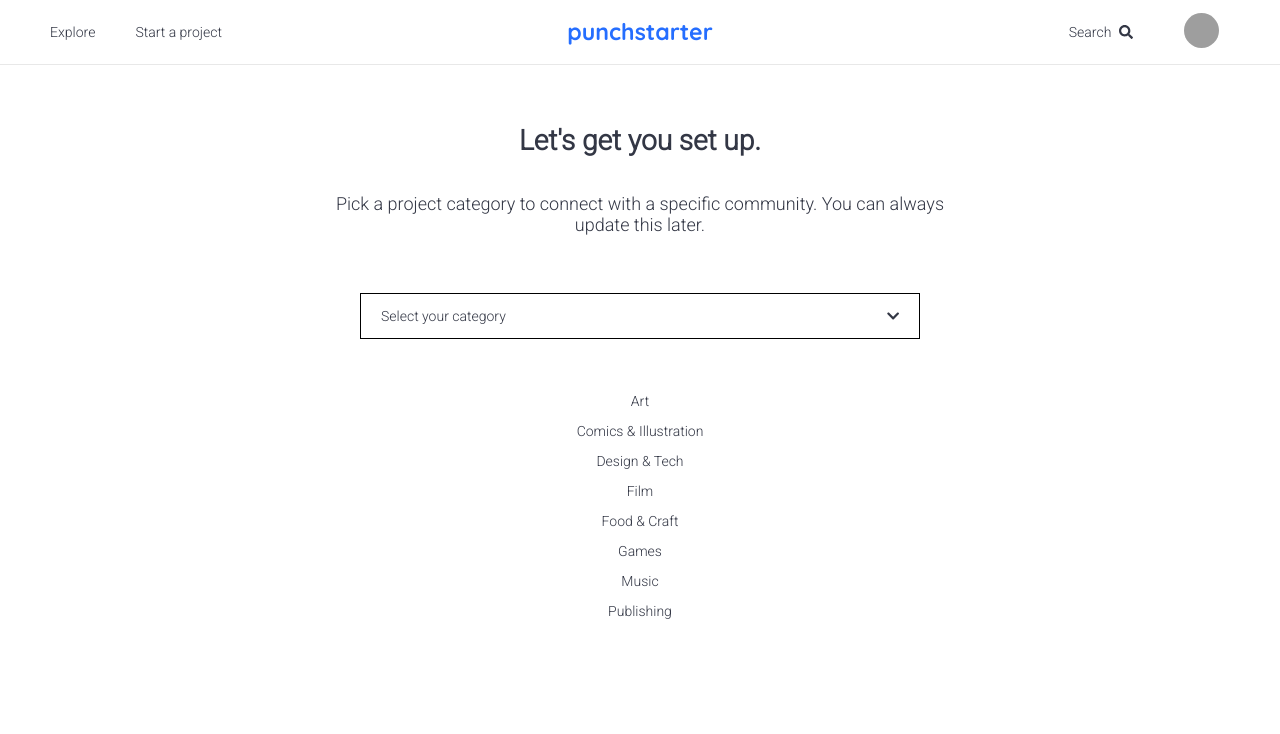
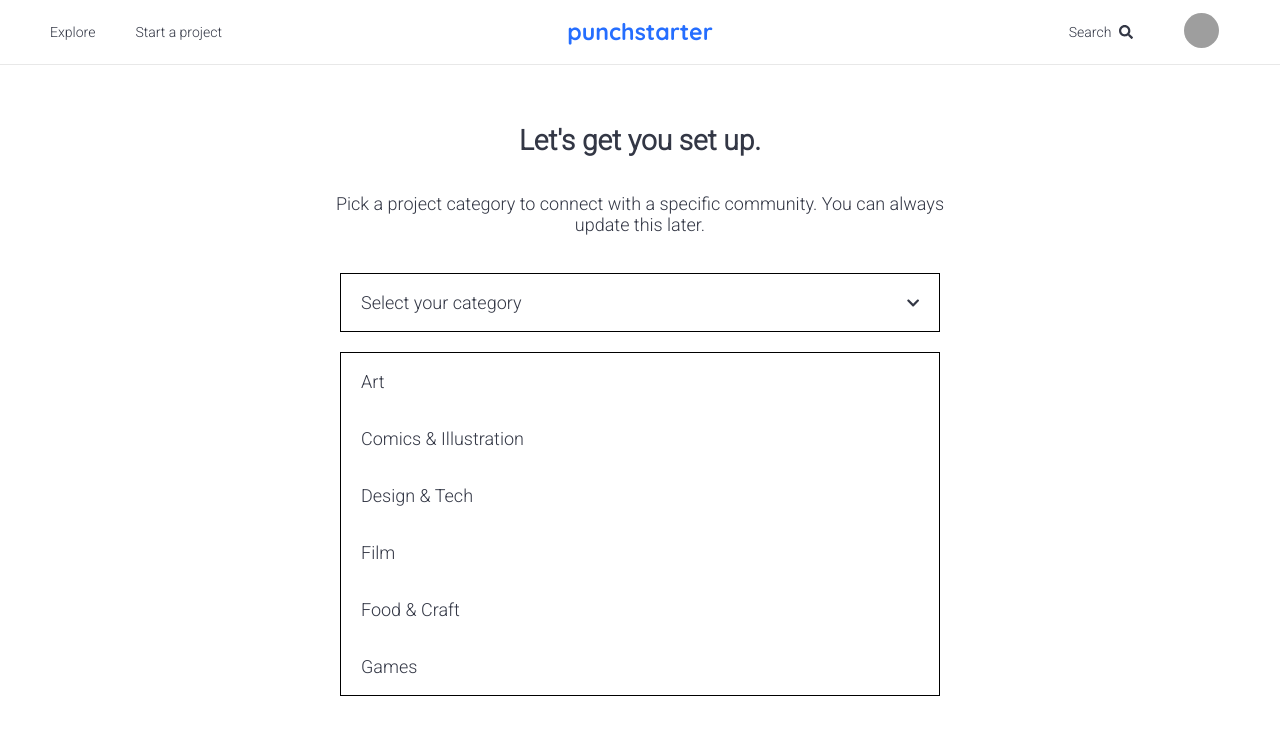
Before and after one commit to crishanks/punch-starter, a React (Create React App) app: page /start in a window 1280 px wide. Both pictures are taken after a click on the icon 892 px from the left and 316 px from the top of the page. Shown: the top 734 px of the page. Built offline with nearby package versions, Linux system fonts and the light colour scheme; grey boxes are pictures that could not be loaded.

Commit message:
styling added to dropdown menu in start a project component. layout, sizing and scrolling

```diff
--- a/src/containers/StartAProject/StartAProject.js
+++ b/src/containers/StartAProject/StartAProject.js
@@ -12,7 +12,7 @@ const StartAProject = () => {
     <div className="start-a-project">
         <PreviewTitle title={"Let's get you set up."}/>
         <ShortDescription description={"Pick a project category to connect with a specific community. You can always update this later."}/>
-        <div className="drop-down">
+        <div className="drop-down-header">
             <DropDownMenu
               title={"Select your category"}
               toggleClick={toggleClick}
--- a/src/sass/App.css
+++ b/src/sass/App.css
@@ -496,16 +496,38 @@
 .start-a-project .short-description p {
   font-size: 18px;
 }
-.start-a-project .drop-down {
-  margin: 40px;
+.start-a-project .drop-down-header {
+  margin: 20px;
   padding: 0 20px;
   display: flex;
   justify-content: space-between;
   align-items: center;
   border: 1px black solid;
 }
-.start-a-project .drop-down .icon:hover {
+.start-a-project .drop-down-header .icon:hover {
   cursor: pointer;
+}
+.start-a-project .drop-down-header p {
+  font-size: 18px;
+}
+
+.dropdown-menu-selector {
+  display: flex;
+  flex-direction: column;
+  align-items: flex-start;
+  padding-left: 20px;
+  border: 1px solid black;
+  margin: 0px 20px 60px;
+  height: 66%;
+  overflow: auto;
+}
+
+.menu-selector-row {
+  width: 100%;
+  display: flex;
+}
+.menu-selector-row p {
+  font-size: 18px;
 }
 
 /*# sourceMappingURL=App.css.map */
--- a/src/sass/style.sass
+++ b/src/sass/style.sass
@@ -440,8 +440,8 @@ $libre-baskerville: 'Libre Baskerville', serif
     grid-column: 2
   .short-description p
     font-size: 18px
-  .drop-down
-    margin: 40px
+  .drop-down-header
+    margin: 20px
     padding: 0 20px
     display: flex
     justify-content: space-between
@@ -450,3 +450,19 @@ $libre-baskerville: 'Libre Baskerville', serif
     .icon
       &:hover
         cursor: pointer
+    p
+      font-size: 18px
+.dropdown-menu-selector
+  display: flex
+  flex-direction: column
+  align-items: flex-start
+  padding-left: 20px
+  border: 1px solid black
+  margin: 0px 20px 60px
+  height: 66%
+  overflow: auto
+.menu-selector-row
+  width: 100%
+  display: flex
+  p
+    font-size: 18px
```
Also changed, not shown: 1 other file (tests, documents, lock files or other folders).
